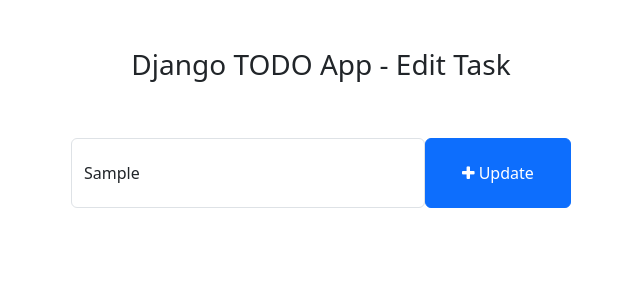
After one commit to zshdevnet/ToDoList, a Django app: page /todos/editTask/1/ in a window 1280 px wide. The commit adds this page. Shown: the top 300 px of the page, without its empty margins (319-959 px from the left). Run offline with Django 5.2, Linux system fonts and the light colour scheme; tables that the repository leaves empty hold one stand-in row (values such as "Sample post").

Commit message:
TODO done

```diff
--- /dev/null
+++ b/templates/editTask.html
@@ -0,0 +1,36 @@
+{% load static %}
+<!DOCTYPE html>
+<html lang="en">
+<head>
+    <meta charset="UTF-8">
+    <meta http-equiv="X-UA-Compatible" content="IE=edge">
+    <meta name="viewport" content="width=device-width, initial-scale=1.0">
+    <title>TODO LIST - Home</title>
+
+    <!-- Bootstrap -->
+    <link href="https://cdn.jsdelivr.net/npm/bootstrap@5.3.0-alpha1/dist/css/bootstrap.min.css" rel="stylesheet" integrity="sha384-GLhlTQ8iRABdZLl6O3oVMWSktQOp6b7In1Zl3/Jr59b6EGGoI1aFkw7cmDA6j6gD" crossorigin="anonymous">
+    <script src="https://cdn.jsdelivr.net/npm/bootstrap@5.3.0-alpha1/dist/js/bootstrap.bundle.min.js" integrity="sha384-w76AqPfDkMBDXo30jS1Sgez6pr3x5MlQ1ZAGC+nuZB+EYdgRZgiwxhTBTkF7CXvN" crossorigin="anonymous"></script>
+    <!-- Font Awesome Icons -->
+    <link rel="stylesheet" href="https://cdnjs.cloudflare.com/ajax/libs/font-awesome/4.7.0/css/font-awesome.min.css">
+
+    <style>
+        .form-control{
+        padding: 1.375rem .75rem !important;
+    }
+    </style>
+</head>
+<body>
+    <div class="container">
+        <h3 class="pt-5 pb-5 text-center"> Django TODO App - Edit Task</h3>
+        <form action="{% url 'editTask' getTask.pk %}" method="POST" style="width: 500px; margin: auto;">
+            {% csrf_token %}
+            <div class="form-group">
+                <span style="display: flex;">
+                    <input type="text" name="task" class="form-control" value="{{getTask}}">
+                    <button type="submit" class="btn btn-primary" style="width: 200px;"><i class="fa fa-plus"></i>  Update</button>
+                </span>
+            </div>
+        </form>
+    </div>
+</body>
+</html>
--- a/todos/urls.py
+++ b/todos/urls.py
@@ -4,4 +4,7 @@ from . import views
 urlpatterns = [
     path('addTask/', views.addTask, name='addTask'),
     path('doneTask/<int:pk>/', views.doneTask, name='doneTask'),
+    path('undoneTask/<int:pk>/', views.undoneTask, name='undoneTask'),
+    path('editTask/<int:pk>/', views.editTask, name='editTask'),
+    path('delTask/<int:pk>/', views.delTask, name='delTask')
 ]
--- a/todos/views.py
+++ b/todos/views.py
@@ -13,6 +13,27 @@ def doneTask(request, pk):
     task.save()
     return redirect('home')
 
-def delTask(request):
-    pass
+def undoneTask(request, pk):
+    task = get_object_or_404(Task, pk=pk)
+    task.is_completed = False
+    task.save()
     return redirect('home')
+
+def editTask(request, pk):
+    getTask = get_object_or_404(Task, pk=pk)
+    if request.method == 'POST':
+        new_task = request.POST['task']
+        getTask.task = new_task
+        getTask.save()
+        return redirect('home')
+    else:
+        context = {
+            'getTask': getTask,
+        }
+    return render(request, 'editTask.html', context)
+
+
+def delTask(request, pk):
+    task = get_object_or_404(Task, pk=pk)
+    task.delete()
+    return redirect('home')
```
Also changed, not shown: templates/home.html (+6 -2 lines).
